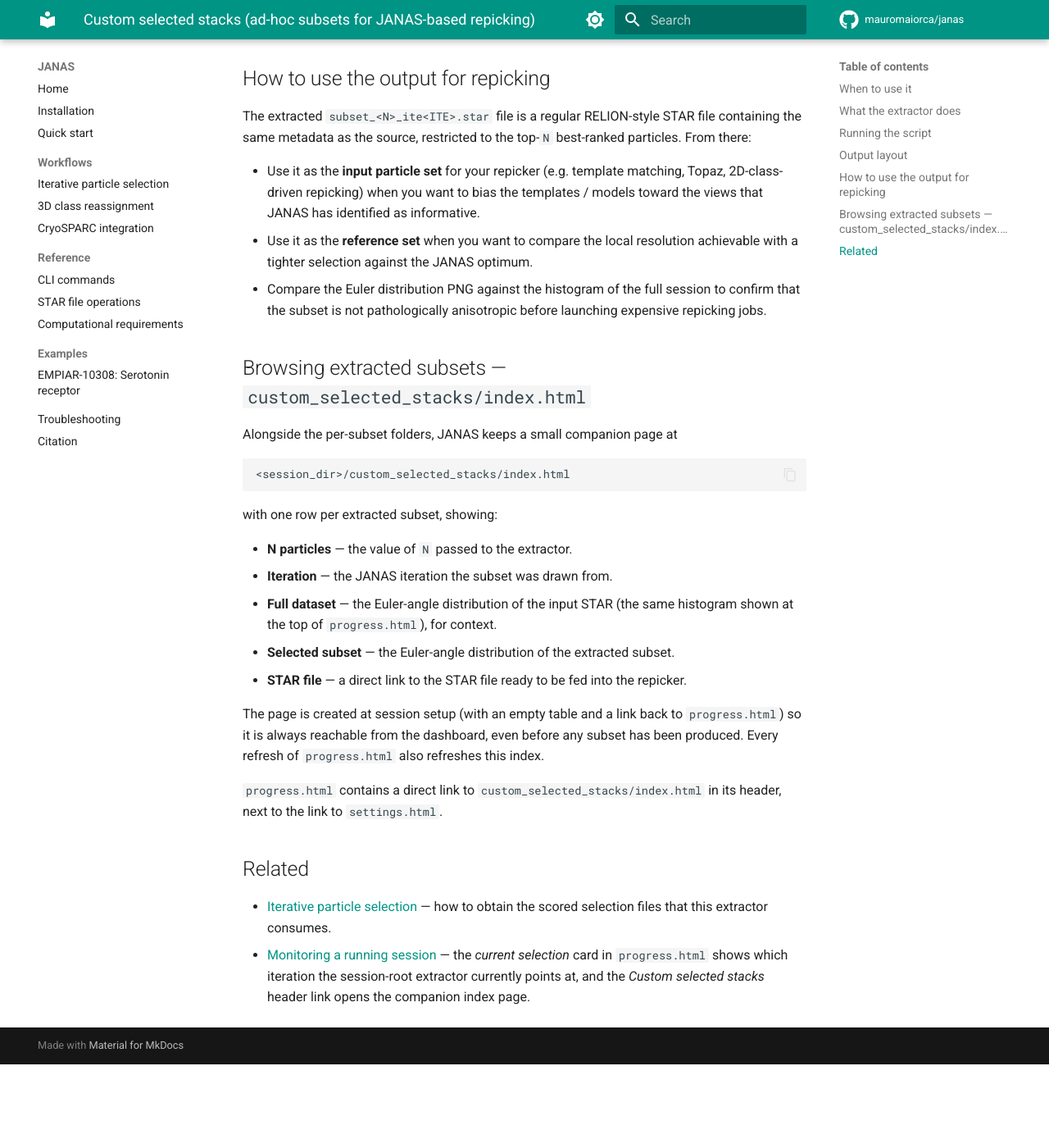
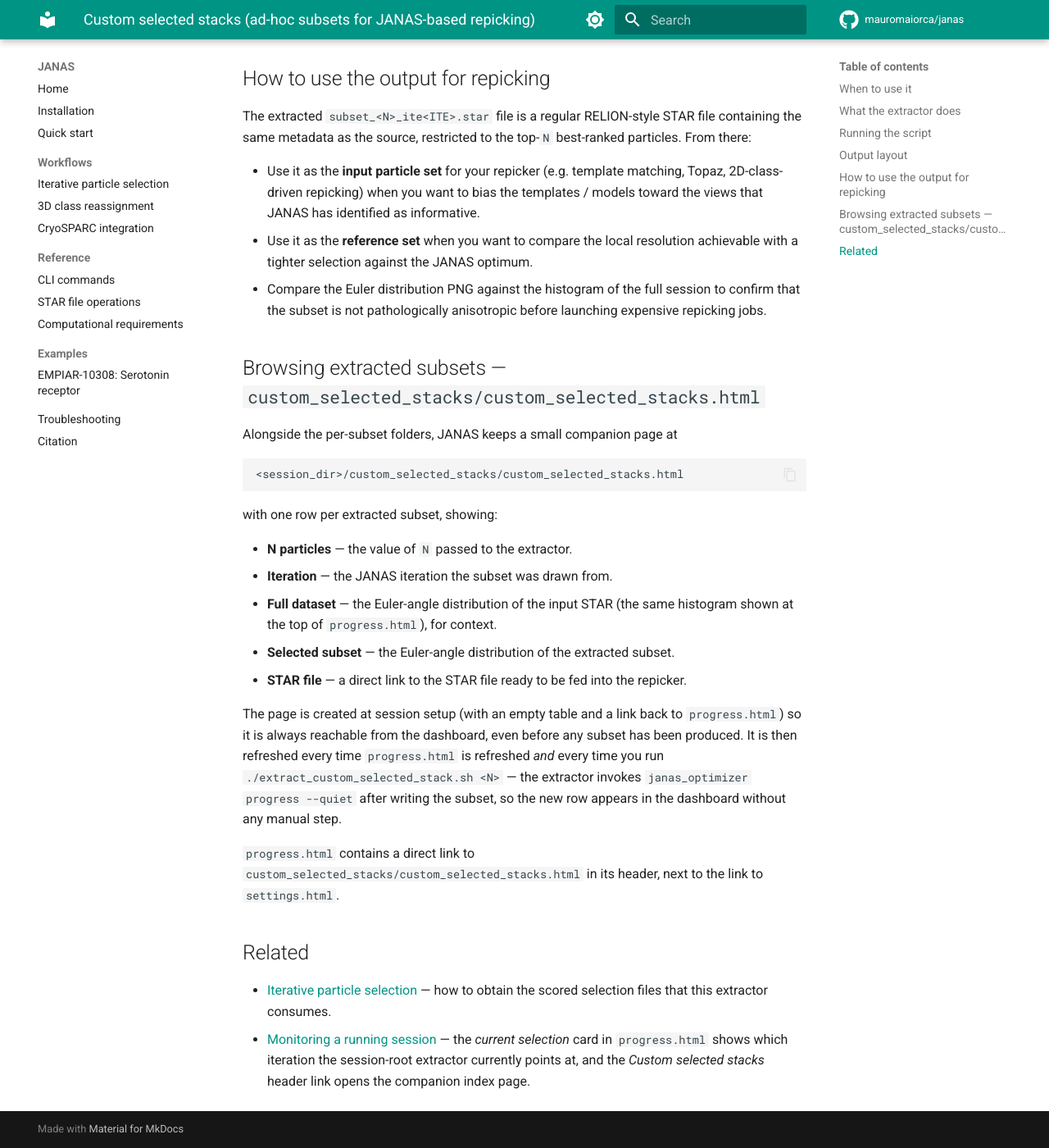
Before and after one commit to mauromaiorca/janas, an MkDocs documentation site: the page built from docs/custom_selected_stacks.md, in a window 1280 px wide and 1400 px high, scrolled down 2143 px. Shown: the whole window at 82% size. Built offline with MkDocs 1.6.1 and Material for MkDocs 9.7.7, drawn with Linux system fonts in a browser that asks for light colours; comment, search, counter and statistics services are not loaded; before the commit the page ends 3441 px from its top, so only the background shows below that.

Commit message:
custom_selected_stacks: rename index.html and refresh on every extract
1. Rename custom_selected_stacks/index.html ->
   custom_selected_stacks/custom_selected_stacks.html so the file name
   matches the folder and the page is unambiguous when bookmarked.

2. Make extract_custom_selected_stack.sh refresh the companion HTML on
   every invocation: it now calls 'janas_optimizer progress --quiet' at
   the end, so the new subset row appears in custom_selected_stacks.html
   (and the dashboard) without waiting for the next dashboard refresh.
   Best-effort: a missing janas_optimizer on PATH is tolerated.

Tests + docs updated. Full suite 113/113 green.

Co-Authored-By: Claude Opus 4.7 (1M context) <noreply@anthropic.com>

````diff
--- a/docs/custom_selected_stacks.md
+++ b/docs/custom_selected_stacks.md
@@ -113,12 +113,12 @@ top-`N` best-ranked particles. From there:
   session to confirm that the subset is not pathologically anisotropic
   before launching expensive repicking jobs.
 
-## Browsing extracted subsets — `custom_selected_stacks/index.html`
+## Browsing extracted subsets — `custom_selected_stacks/custom_selected_stacks.html`
 
 Alongside the per-subset folders, JANAS keeps a small companion page at
 
 ```
-<session_dir>/custom_selected_stacks/index.html
+<session_dir>/custom_selected_stacks/custom_selected_stacks.html
 ```
 
 with one row per extracted subset, showing:
@@ -134,11 +134,14 @@ with one row per extracted subset, showing:
 
 The page is created at session setup (with an empty table and a link
 back to `progress.html`) so it is always reachable from the dashboard,
-even before any subset has been produced. Every refresh of
-`progress.html` also refreshes this index.
+even before any subset has been produced. It is then refreshed every
+time `progress.html` is refreshed *and* every time you run
+`./extract_custom_selected_stack.sh <N>` — the extractor invokes
+`janas_optimizer progress --quiet` after writing the subset, so the new
+row appears in the dashboard without any manual step.
 
 `progress.html` contains a direct link to
-`custom_selected_stacks/index.html` in its header, next to the link to
+`custom_selected_stacks/custom_selected_stacks.html` in its header, next to the link to
 `settings.html`.
 
 ## Related
````
Also changed, not shown: 4 other files.
